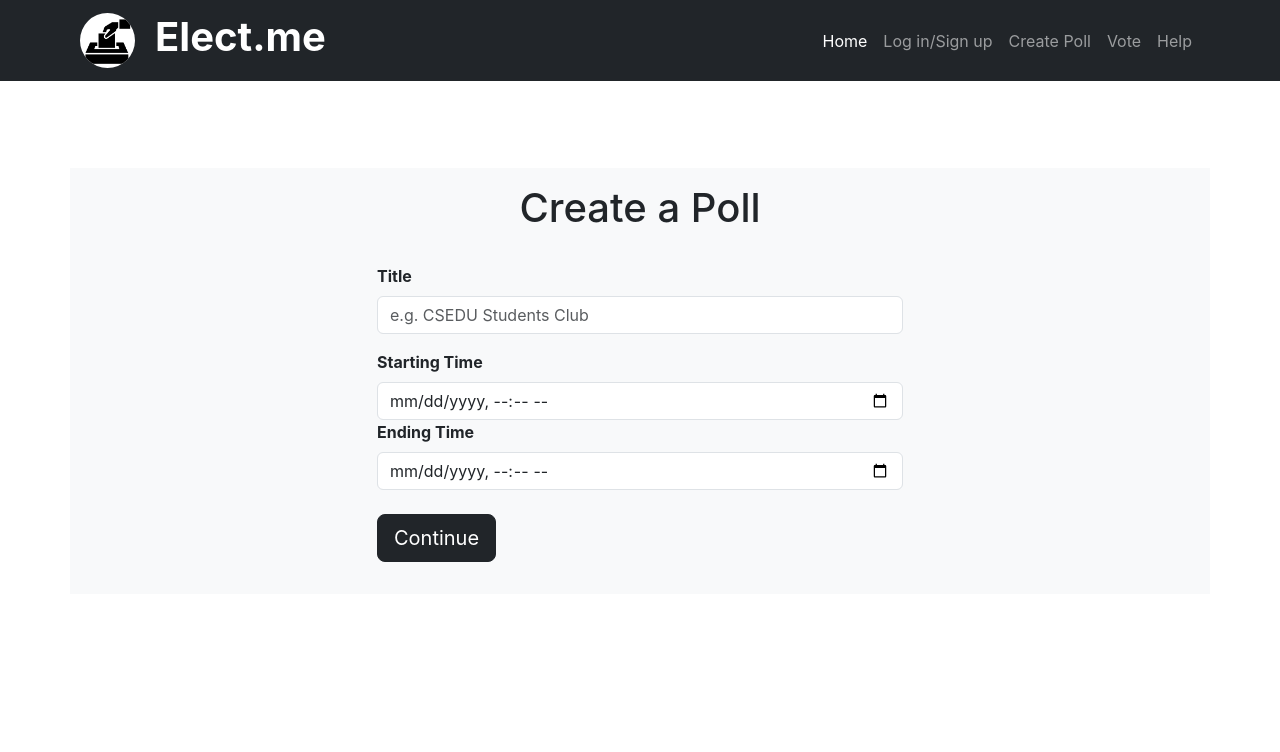
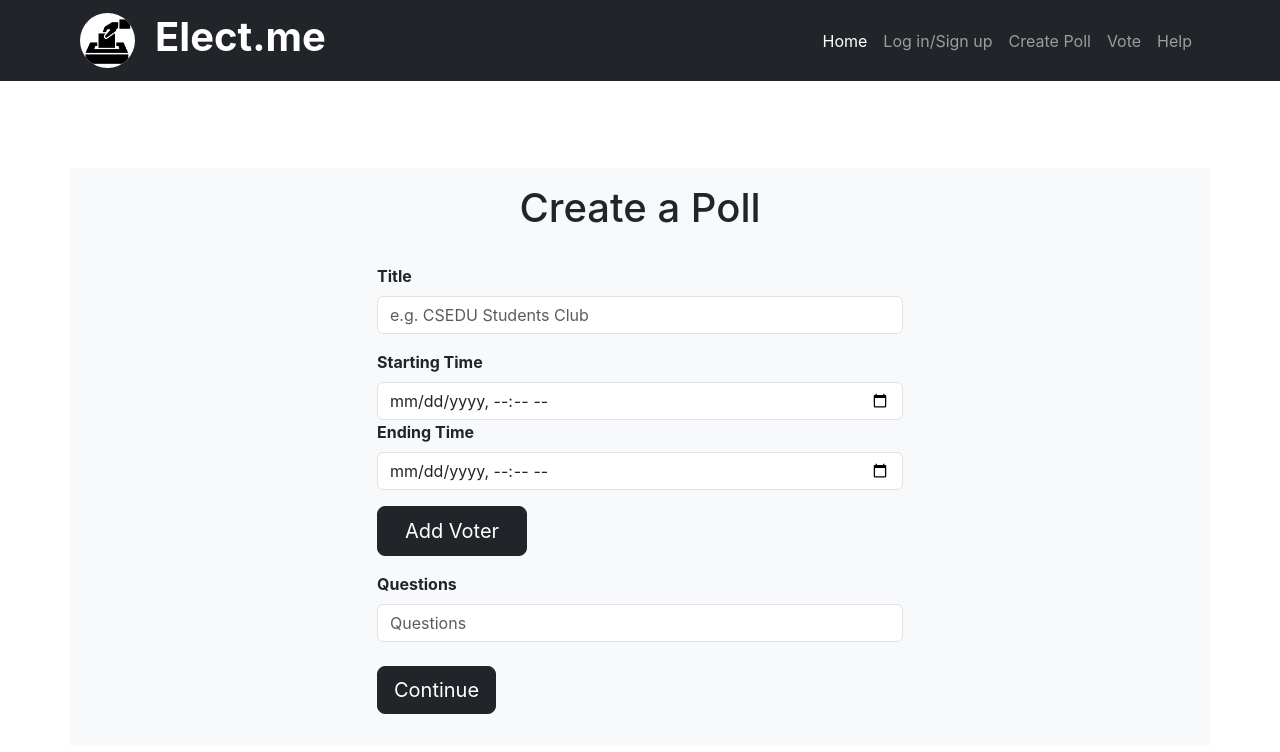
Before and after one commit to RizwanCSEDU25/Elect.me, a React (Create React App) app: page /create in a window 1280 px wide. Shown: the top 752 px of the page. Built offline with nearby package versions, Linux system fonts and the light colour scheme; the HTML template or start-up script is replaced by a standard one.

Commit message:
added voter fields

```diff
--- a/src/pages/Create_poll.js
+++ b/src/pages/Create_poll.js
@@ -4,6 +4,18 @@ const Create_poll = () => {
   const [title, setTitle] = useState("");
   const [starttime, startTime] = useState("");
   const [endtime, endTime] = useState("");
+  const [votermail, setVoterMail] = useState("");
+  const [voterid, setVoterID] = useState("");
+  const [questions, setQuestions] = useState("");
+  const [counter, setCounter] = useState(0);
+
+  const handleClick = () => {
+    for (let i = 0; i < 1; i++) {
+      setCounter(counter + 1);
+    }
+    //console.log(counter);
+  };
+
 
   const handleTitleChange = (e) => {
     setTitle(e.target.value);
@@ -17,11 +29,25 @@ const Create_poll = () => {
     endTime(e.target.value);
   }
 
+  const handleVotermailChange = (e) => {
+    setVoterMail(e.target.value);
+  }
+
+  const handleVoteridChange = (e) => {
+    setVoterID(e.target.value);
+  }
+
+  const handleQuestionChange = (e) => {
+    setQuestions(e.target.value);
+  }
+
   const handleSubmitChange = (e) => {
     let userInfo = {
       title: title,
       startTime: starttime,
-      endTime: endtime
+      endTime: endtime,
+      voterMail: votermail,
+      Questions: questions
     }
     console.log(userInfo)
     e.preventDefault();
@@ -52,6 +78,33 @@ const Create_poll = () => {
               </div>
             </div>
 
+            <div class = "row mb-3">
+
+            <div class = "col">
+              <button style={{ width: "150px", height: "50px",}} class="btn btn-lg btn-dark" onClick={handleClick}>Add Voter</button>
+
+              {Array.from(Array(counter)).map((c, index) => {
+                return <div>
+                  <label for="votermail" class="form-label fw-bold">Email </label>
+                  <input type="text" id="votermail" class="form-control" placeholder='Email' value={votermail} onChange={handleVotermailChange} required/>
+                  <div class="col">
+                    <label for="voterid" class="form-label fw-bold">Voter ID </label>
+                    <input type="text" id="voterid" class="form-control" placeholder='ID' value={voterid} onChange={handleVoteridChange} required/>
+                  </div>
+
+
+                   </div>;
+              })}
+            </div>
+            </div>
+
+            <div class="mb-3">
+              <label for="questions" class="form-label fw-bold">Questions </label>
+              <input type="text" id="questions" class="form-control" placeholder='Questions' value={title} onChange={handleQuestionChange} required/>
+            </div>
+
+
+
             <div class="mb-3 pt-2">
               <button class="btn btn-lg btn-dark">Continue</button>
             </div>
```
